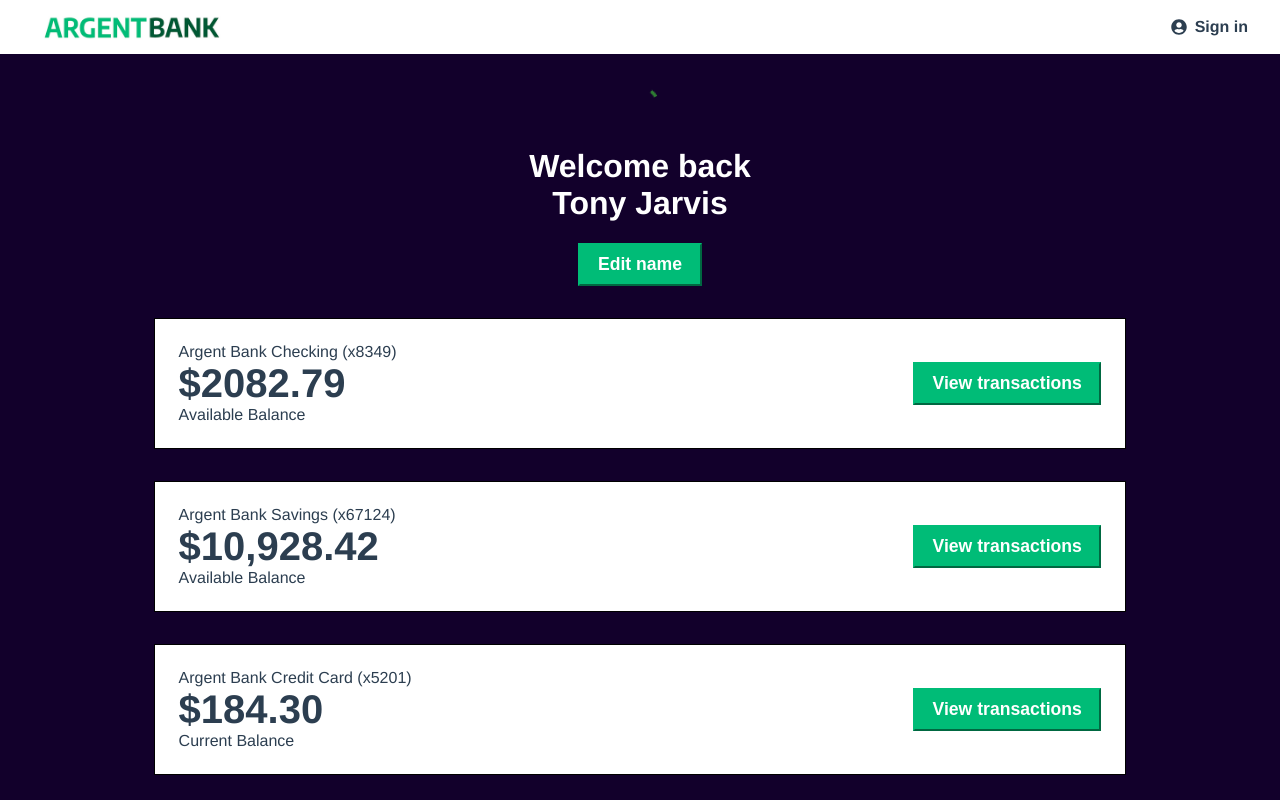
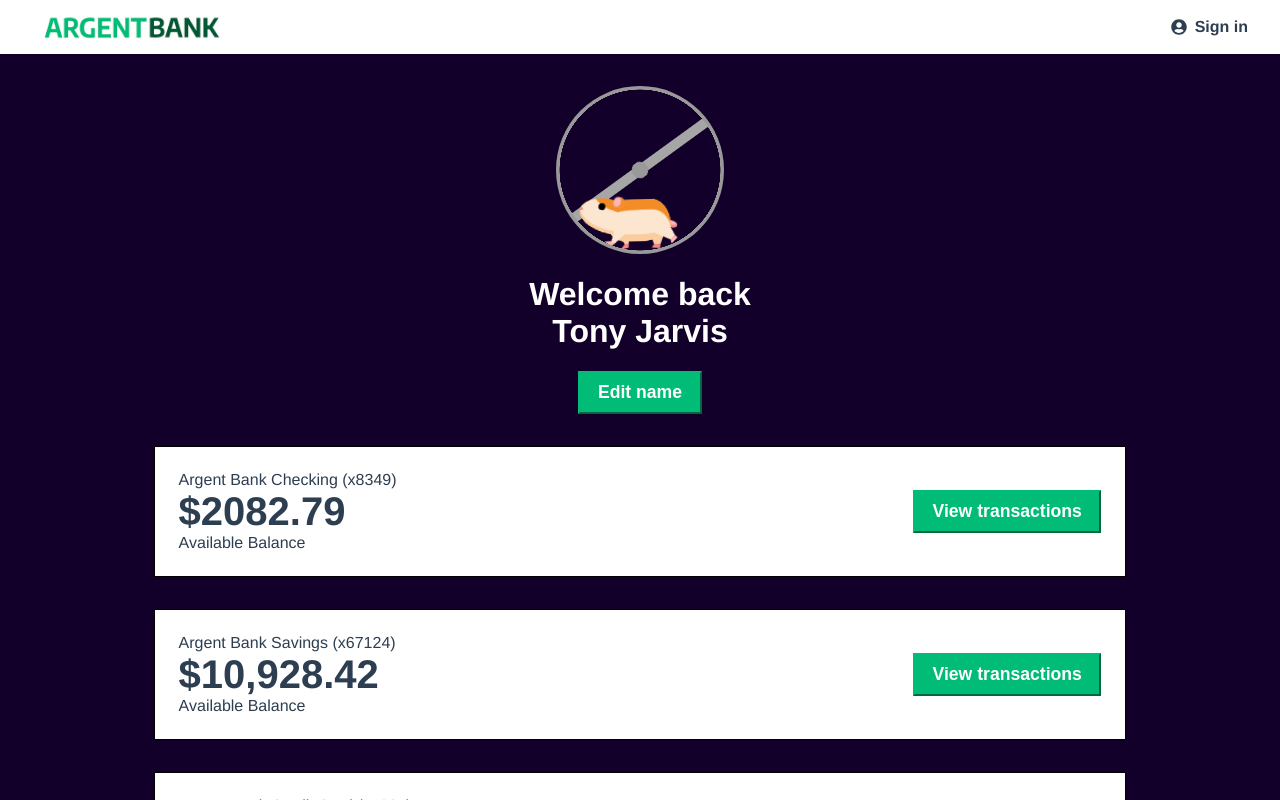
Before and after one commit to djibh/julien_riera_argentbank_P13_122023, a React (Create React App) app: page /accounts in a window 1280 px wide. Shown: the top 800 px of the page. Built offline with nearby package versions, Linux system fonts and the light colour scheme.

Commit message:
refactor (FILES) > Update structure and create loading spinner

```diff
--- a/src/components/Loader.jsx
+++ b/src/components/Loader.jsx
@@ -1,11 +1,386 @@
-import * as React from "react";
-import Stack from "@mui/material/Stack";
-import CircularProgress from "@mui/material/CircularProgress";
+import styled from "styled-components";
 
-export default function CircularColor() {
+export default function HamsterLoader() {
   return (
-    <Stack sx={{ color: "grey.500" }} spacing={2} direction="row">
-      <CircularProgress color="success" />
-    </Stack>
+    <LoaderStyled>
+      <div
+        aria-label="Orange and tan hamster running in a metal wheel"
+        role="img"
+        class="wheel-and-hamster"
+      >
+        <div class="wheel"></div>
+        <div class="hamster">
+          <div class="hamster__body">
+            <div class="hamster__head">
+              <div class="hamster__ear"></div>
+              <div class="hamster__eye"></div>
+              <div class="hamster__nose"></div>
+            </div>
+            <div class="hamster__limb hamster__limb--fr"></div>
+            <div class="hamster__limb hamster__limb--fl"></div>
+            <div class="hamster__limb hamster__limb--br"></div>
+            <div class="hamster__limb hamster__limb--bl"></div>
+            <div class="hamster__tail"></div>
+          </div>
+        </div>
+        <div class="spoke"></div>
+      </div>
+    </LoaderStyled>
   );
 }
+
+const LoaderStyled = styled.div`
+  .wheel-and-hamster {
+    --dur: 1s;
+    position: relative;
+    width: 12em;
+    height: 12em;
+    font-size: 14px;
+  }
+
+  .wheel,
+  .hamster,
+  .hamster div,
+  .spoke {
+    position: absolute;
+  }
+
+  .wheel,
+  .spoke {
+    border-radius: 50%;
+    top: 0;
+    left: 0;
+    width: 100%;
+    height: 100%;
+  }
+
+  .wheel {
+    background: radial-gradient(
+      100% 100% at center,
+      hsla(0, 0%, 60%, 0) 47.8%,
+      hsl(0, 0%, 60%) 48%
+    );
+    z-index: 2;
+  }
+
+  .hamster {
+    animation: hamster var(--dur) ease-in-out infinite;
+    top: 50%;
+    left: calc(50% - 3.5em);
+    width: 7em;
+    height: 3.75em;
+    transform: rotate(4deg) translate(-0.8em, 1.85em);
+    transform-origin: 50% 0;
+    z-index: 1;
+  }
+
+  .hamster__head {
+    animation: hamsterHead var(--dur) ease-in-out infinite;
+    background: hsl(30, 90%, 55%);
+    border-radius: 70% 30% 0 100% / 40% 25% 25% 60%;
+    box-shadow: 0 -0.25em 0 hsl(30, 90%, 80%) inset,
+      0.75em -1.55em 0 hsl(30, 90%, 90%) inset;
+    top: 0;
+    left: -2em;
+    width: 2.75em;
+    height: 2.5em;
+    transform-origin: 100% 50%;
+  }
+
+  .hamster__ear {
+    animation: hamsterEar var(--dur) ease-in-out infinite;
+    background: hsl(0, 90%, 85%);
+    border-radius: 50%;
+    box-shadow: -0.25em 0 hsl(30, 90%, 55%) inset;
+    top: -0.25em;
+    right: -0.25em;
+    width: 0.75em;
+    height: 0.75em;
+    transform-origin: 50% 75%;
+  }
+
+  .hamster__eye {
+    animation: hamsterEye var(--dur) linear infinite;
+    background-color: hsl(0, 0%, 0%);
+    border-radius: 50%;
+    top: 0.375em;
+    left: 1.25em;
+    width: 0.5em;
+    height: 0.5em;
+  }
+
+  .hamster__nose {
+    background: hsl(0, 90%, 75%);
+    border-radius: 35% 65% 85% 15% / 70% 50% 50% 30%;
+    top: 0.75em;
+    left: 0;
+    width: 0.2em;
+    height: 0.25em;
+  }
+
+  .hamster__body {
+    animation: hamsterBody var(--dur) ease-in-out infinite;
+    background: hsl(30, 90%, 90%);
+    border-radius: 50% 30% 50% 30% / 15% 60% 40% 40%;
+    box-shadow: 0.1em 0.75em 0 hsl(30, 90%, 55%) inset,
+      0.15em -0.5em 0 hsl(30, 90%, 80%) inset;
+    top: 0.25em;
+    left: 2em;
+    width: 4.5em;
+    height: 3em;
+    transform-origin: 17% 50%;
+    transform-style: preserve-3d;
+  }
+
+  .hamster__limb--fr,
+  .hamster__limb--fl {
+    clip-path: polygon(0 0, 100% 0, 70% 80%, 60% 100%, 0% 100%, 40% 80%);
+    top: 2em;
+    left: 0.5em;
+    width: 1em;
+    height: 1.5em;
+    transform-origin: 50% 0;
+  }
+
+  .hamster__limb--fr {
+    animation: hamsterFRLimb var(--dur) linear infinite;
+    background: linear-gradient(hsl(30, 90%, 80%) 80%, hsl(0, 90%, 75%) 80%);
+    transform: rotate(15deg) translateZ(-1px);
+  }
+
+  .hamster__limb--fl {
+    animation: hamsterFLLimb var(--dur) linear infinite;
+    background: linear-gradient(hsl(30, 90%, 90%) 80%, hsl(0, 90%, 85%) 80%);
+    transform: rotate(15deg);
+  }
+
+  .hamster__limb--br,
+  .hamster__limb--bl {
+    border-radius: 0.75em 0.75em 0 0;
+    clip-path: polygon(
+      0 0,
+      100% 0,
+      100% 30%,
+      70% 90%,
+      70% 100%,
+      30% 100%,
+      40% 90%,
+      0% 30%
+    );
+    top: 1em;
+    left: 2.8em;
+    width: 1.5em;
+    height: 2.5em;
+    transform-origin: 50% 30%;
+  }
+
+  .hamster__limb--br {
+    animation: hamsterBRLimb var(--dur) linear infinite;
+    background: linear-gradient(hsl(30, 90%, 80%) 90%, hsl(0, 90%, 75%) 90%);
+    transform: rotate(-25deg) translateZ(-1px);
+  }
+
+  .hamster__limb--bl {
+    animation: hamsterBLLimb var(--dur) linear infinite;
+    background: linear-gradient(hsl(30, 90%, 90%) 90%, hsl(0, 90%, 85%) 90%);
+    transform: rotate(-25deg);
+  }
+
+  .hamster__tail {
+    animation: hamsterTail var(--dur) linear infinite;
+    background: hsl(0, 90%, 85%);
+    border-radius: 0.25em 50% 50% 0.25em;
+    box-shadow: 0 -0.2em 0 hsl(0, 90%, 75%) inset;
+    top: 1.5em;
+    right: -0.5em;
+    width: 1em;
+    height: 0.5em;
+    transform: rotate(30deg) translateZ(-1px);
+    transform-origin: 0.25em 0.25em;
+  }
+
+  .spoke {
+    animation: spoke var(--dur) linear infinite;
+    background: radial-gradient(
+        100% 100% at center,
+        hsl(0, 0%, 60%) 4.8%,
+        hsla(0, 0%, 60%, 0) 5%
+      ),
+      linear-gradient(
+          hsla(0, 0%, 55%, 0) 46.9%,
+          hsl(0, 0%, 65%) 47% 52.9%,
+          hsla(0, 0%, 65%, 0) 53%
+        )
+        50% 50% / 99% 99% no-repeat;
+  }
+
+  /* Animations */
+  @keyframes hamster {
+    from,
+    to {
+      transform: rotate(4deg) translate(-0.8em, 1.85em);
+    }
+
+    50% {
+      transform: rotate(0) translate(-0.8em, 1.85em);
+    }
+  }
+
+  @keyframes hamsterHead {
+    from,
+    25%,
+    50%,
+    75%,
+    to {
+      transform: rotate(0);
+    }
+
+    12.5%,
+    37.5%,
+    62.5%,
+    87.5% {
+      transform: rotate(8deg);
+    }
+  }
+
+  @keyframes hamsterEye {
+    from,
+    90%,
+    to {
+      transform: scaleY(1);
+    }
+
+    95% {
+      transform: scaleY(0);
+    }
+  }
+
+  @keyframes hamsterEar {
+    from,
+    25%,
+    50%,
+    75%,
+    to {
+      transform: rotate(0);
+    }
+
+    12.5%,
+    37.5%,
+    62.5%,
+    87.5% {
+      transform: rotate(12deg);
+    }
+  }
+
+  @keyframes hamsterBody {
+    from,
+    25%,
+    50%,
+    75%,
+    to {
+      transform: rotate(0);
+    }
+
+    12.5%,
+    37.5%,
+    62.5%,
+    87.5% {
+      transform: rotate(-2deg);
+    }
+  }
+
+  @keyframes hamsterFRLimb {
+    from,
+    25%,
+    50%,
+    75%,
+    to {
+      transform: rotate(50deg) translateZ(-1px);
+    }
+
+    12.5%,
+    37.5%,
+    62.5%,
+    87.5% {
+      transform: rotate(-30deg) translateZ(-1px);
+    }
+  }
+
+  @keyframes hamsterFLLimb {
+    from,
+    25%,
+    50%,
+    75%,
+    to {
+      transform: rotate(-30deg);
+    }
+
+    12.5%,
+    37.5%,
+    62.5%,
+    87.5% {
+      transform: rotate(50deg);
+    }
+  }
+
+  @keyframes hamsterBRLimb {
+    from,
+    25%,
+    50%,
+    75%,
+    to {
+      transform: rotate(-60deg) translateZ(-1px);
+    }
+
+    12.5%,
+    37.5%,
+    62.5%,
+    87.5% {
+      transform: rotate(20deg) translateZ(-1px);
+    }
+  }
+
+  @keyframes hamsterBLLimb {
+    from,
+    25%,
+    50%,
+    75%,
+    to {
+      transform: rotate(20deg);
+    }
+
+    12.5%,
+    37.5%,
+    62.5%,
+    87.5% {
+      transform: rotate(-60deg);
+    }
+  }
+
+  @keyframes hamsterTail {
+    from,
+    25%,
+    50%,
+    75%,
+    to {
+      transform: rotate(30deg) translateZ(-1px);
+    }
+
+    12.5%,
+    37.5%,
+    62.5%,
+    87.5% {
+      transform: rotate(10deg) translateZ(-1px);
+    }
+  }
+
+  @keyframes spoke {
+    from {
+      transform: rotate(0);
+    }
+
+    to {
+      transform: rotate(-1turn);
+    }
+  }
+`;
--- a/src/pages/accounts/Account.jsx
+++ b/src/pages/accounts/Account.jsx
@@ -4,6 +4,7 @@ import Button from "../../components/Button";
 import { useLocation } from "react-router-dom";
 
 export default function Account({ title, number, balance, description }) {
+  // Used to display a button on Accounts page only and not Transactions page
   const location = useLocation();
   const isCurrentPathAccounts = location.pathname === "/accounts";
 
--- a/src/pages/accounts/Accounts.jsx
+++ b/src/pages/accounts/Accounts.jsx
@@ -57,9 +57,6 @@ export default function Accounts() {
             );
           }
         )}
-        {/* <Account />
-        <Account />
-        <Account /> */}
       </div>
     </AccountsStyled>
   );
@@ -72,8 +69,9 @@ const AccountsStyled = styled.main`
   min-height: 80vh;
 
   > :first-child {
-    display: flex;
-    justify-content: center;
+    display: grid;
+    /* justify-content: center; */
+    place-items: center;
   }
 
   header {
--- a/src/components/FeatureItem.jsx
+++ b/src/pages/homepage/FeatureItem.jsx
@@ -1,5 +1,5 @@
 import styled from "styled-components";
-import { theme } from "../theme";
+import { theme } from "../../theme";
 
 export default function FeatureItem({ icon, title, content }) {
   return (
--- a/src/pages/homepage/Features.jsx
+++ b/src/pages/homepage/Features.jsx
@@ -1,6 +1,6 @@
 import styled from "styled-components";
-import FeatureItem from "../../components/FeatureItem";
-import { features } from "../../data/featuresList";
+import FeatureItem from "./FeatureItem";
+import { features } from "../../content/features";
 import { theme } from "../../theme";
 
 export default function Features() {
```
Also changed, not shown: src/content/features.js (renamed from src/data/featuresList.js), 1 other file (tests, documents, lock files or other folders).
